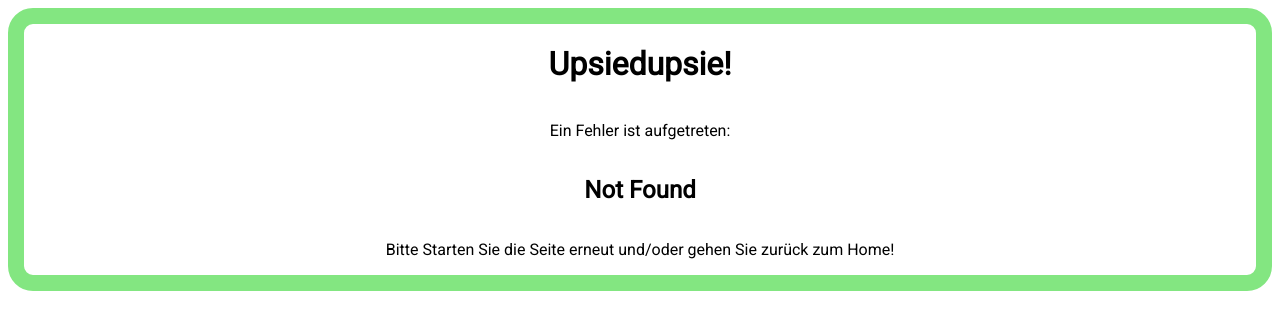
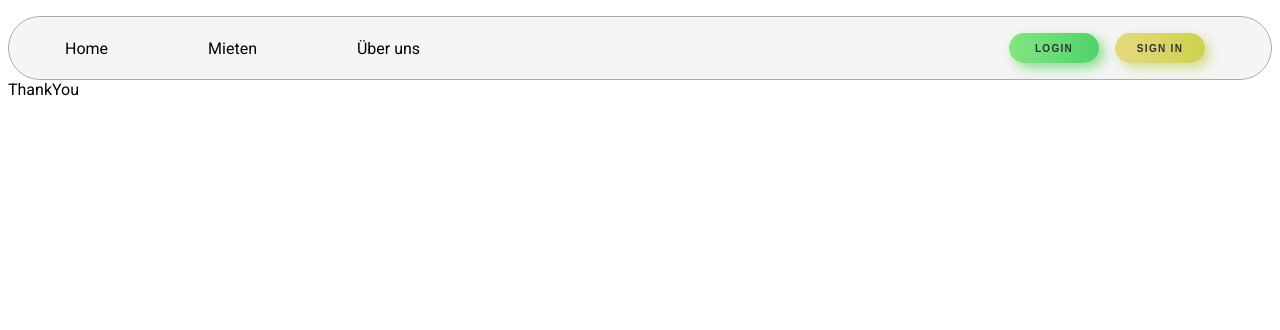
Before and after one commit to justindavidcalle/vermieteMeinZuhause, a React (Vite) app in the folder vermieteMeinZuhause/: page /thankyou in a window 1280 px wide. Before the commit this address had no page. Shown: the top 330 px of the page. Built offline with nearby package versions, Linux system fonts and the light colour scheme.

Commit message:
Stripe-Payment funktioniert

```diff
--- a/vermieteMeinZuhause/src/App.jsx
+++ b/vermieteMeinZuhause/src/App.jsx
@@ -6,6 +6,8 @@ import Mieten from './sites/Mieten';
 import About from './sites/About';
 import './app.css'
 import "@fontsource/roboto";
+import ThankYou from './sites/ThankYou';
+import Sorry from './sites/Sorry';
 
 
 function App() {
@@ -20,6 +22,8 @@ function App() {
           <Route path='/*' element={<Home />} />
           <Route path='/rent' element={<Mieten />} />
           <Route path='/about' element={<About />} />
+          <Route path='/thankyou' element={<ThankYou />} />
+          <Route path='/sorry' element={<Sorry />} />
         </Routes>
       </div>
     </>
--- a/vermieteMeinZuhause/src/components/ObjectCard.jsx
+++ b/vermieteMeinZuhause/src/components/ObjectCard.jsx
@@ -4,6 +4,23 @@ import { Datepicker, getJson, localeDe, setOptions } from '@mobiscroll/react';
 
 const ObjectCard = (props) => {
   const addressLines = props.adress ? props.adress.split(',') : [];
+
+const checkout = async () => {
+  await fetch('http://localhost:3000/stripe/checkout', {
+      method: "POST",
+      headers: {
+          'Content-Type': 'application/json'
+      },
+      body: JSON.stringify({items: stripeObject})
+  }).then((response) => {
+      return response.json();
+  }).then((response) => {
+      if(response.url) {
+          window.location.assign(response.url); // Forwarding user to Stripe
+      }
+  });
+}
+
 
   const currentDate = new Date(); // Get the current date
   const min = currentDate.toISOString().split('T')[0] + 'T00:00';
@@ -15,6 +32,16 @@ const ObjectCard = (props) => {
   ]);
   const [multipleLabels, setMultipleLabels] = useState([]);
   const [multipleInvalid, setMultipleInvalid] = useState([]);
+
+  const price = props.stripeID
+  const quantity = multiple.length
+
+  const stripeObject = [
+    {
+      price: price,
+      quantity: quantity
+    }
+  ]
 
   const onPageLoadingMultiple = (event, inst) => {
     getBookings(event.firstDay, (bookings) => {
@@ -58,7 +85,7 @@ const ObjectCard = (props) => {
         <p>{props.price} CHF pro Nacht</p>
         <div className='Rent-Container'>
           <div className='RentButton-Container'>
-            <button className='RentButton' >Mieten</button>
+            <button className='RentButton' onClick={checkout} >Mieten</button>
           </div>
           <div className='Datepicker-Container'>
           <Datepicker
--- a/vermieteMeinZuhause/src/main.jsx
+++ b/vermieteMeinZuhause/src/main.jsx
@@ -7,6 +7,8 @@ import Mieten from './sites/Mieten.jsx'
 import SignIn from './sites/SignIn.jsx'
 import Login from './sites/Login.jsx'
 import About from './sites/About.jsx'
+import ThankYou from './sites/ThankYou.jsx'
+import Sorry from './sites/Sorry.jsx'
 
   const router = createBrowserRouter([
     {
@@ -15,6 +17,8 @@ import About from './sites/About.jsx'
       children: [
         { path: "/rent", element: <Mieten /> },
         { path: "/about", element: <About /> },
+        { path: "/thankyou", element: <ThankYou /> },
+        { path: "/sorry", element: <Sorry /> },
       ],
       errorElement: <Errorpage />,
     },
--- a/vermieteMeinZuhause/src/sites/Mieten.jsx
+++ b/vermieteMeinZuhause/src/sites/Mieten.jsx
@@ -10,7 +10,7 @@ const Mieten = () => {
     <div className='Mieten-Container'>
       <h1>Mieten</h1>
       <div className='Object-Board'>
-        <ObjectCard img={test} title="4-Zimmer Testhaus Winterthur" adress="Hündlerstrasse 55, 8406 Winterthur" price="8" />
+        <ObjectCard img={test} title="4-Zimmer Testhaus Winterthur" adress="Hündlerstrasse 55, 8406 Winterthur" price="50" stripeID="price_1OW43OE0SwKraBCIM7st0ApW" />
       </div>
     </div>
   );
--- /dev/null
+++ b/vermieteMeinZuhause/src/sites/Sorry.jsx
@@ -0,0 +1,9 @@
+import React from 'react'
+
+const Sorry = () => {
+  return (
+    <div>Sorry</div>
+  )
+}
+
+export default Sorry
--- /dev/null
+++ b/vermieteMeinZuhause/src/sites/ThankYou.jsx
@@ -0,0 +1,9 @@
+import React from 'react'
+
+const ThankYou = () => {
+  return (
+    <div>ThankYou</div>
+  )
+}
+
+export default ThankYou
```
Also changed, not shown: 1 other file (tests, documents, lock files or other folders).
